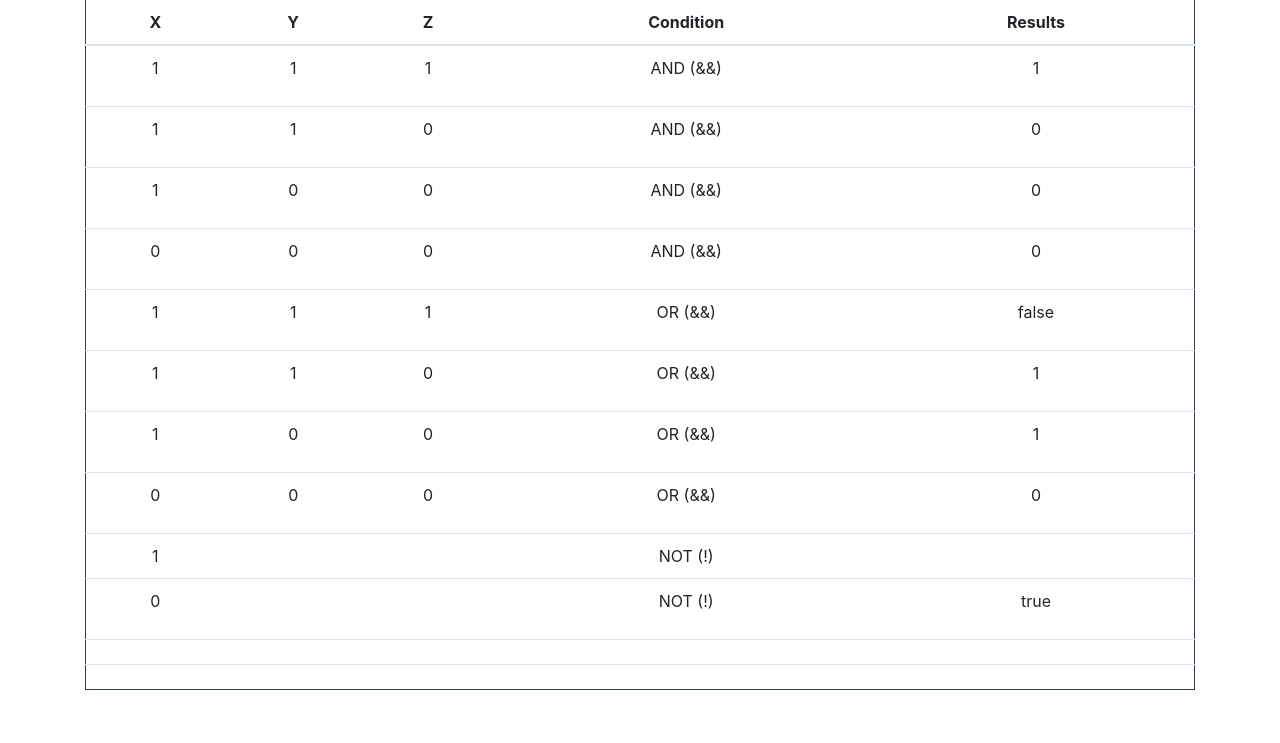
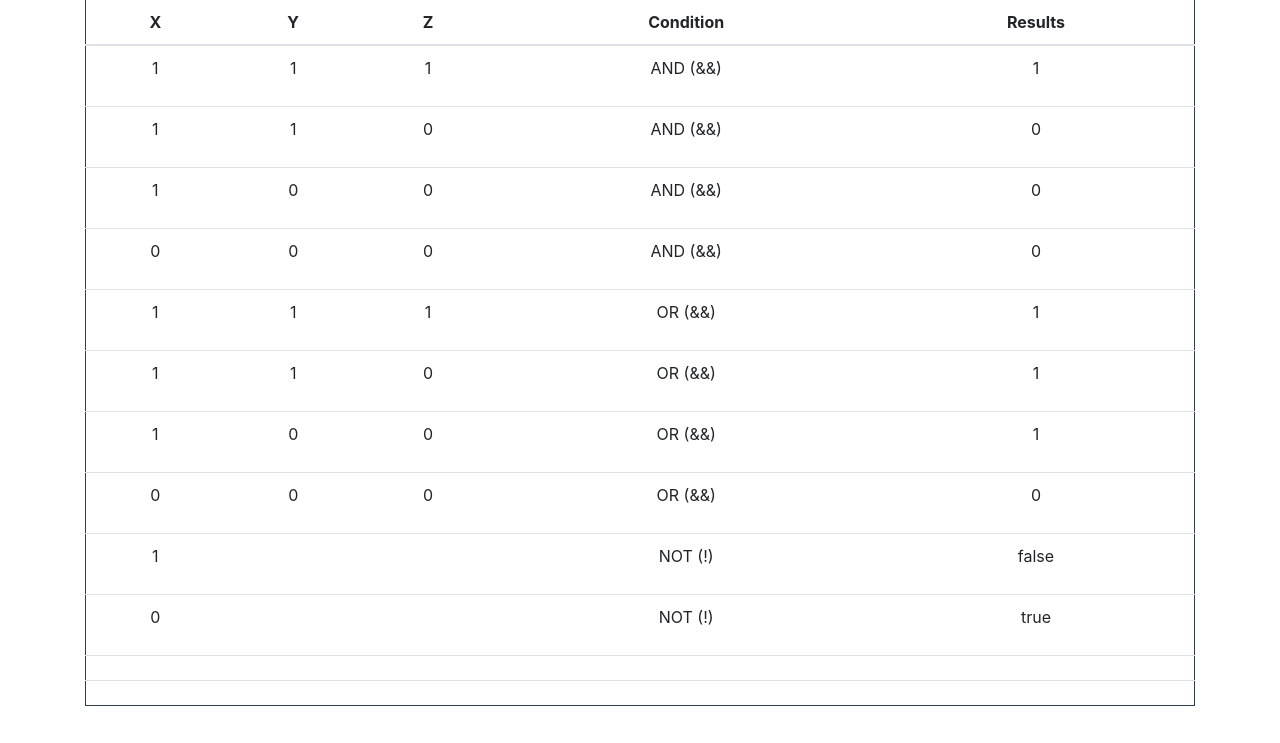
Before and after one commit to teoespero/javascript-truth-table, a PHP site: page /index.html in a window 1280 px wide. Shown: the part 57-800 px from the top of the page. Run offline with PHP 8.4, Linux system fonts and the light colour scheme; some libraries are stand-ins or nearby versions.

Commit message:
javascript truth table

```diff
--- a/galery.css
+++ b/galery.css
@@ -28,3 +28,8 @@
 	vertical-align: middle;
 	border: 1px solid #2c3e50;
 }
+
+th {
+	vertical-align: middle;
+	text-align: center;
+}
--- a/index.html
+++ b/index.html
@@ -144,7 +144,7 @@
 						<td>
 							<p id="and9"></p>
 							<script type="text/javascript">
-								document.getElementById("and5").innerHTML = !(1);
+								document.getElementById("and9").innerHTML = !(1);
 				  			</script>
 						</td>
 					</tr>
```
